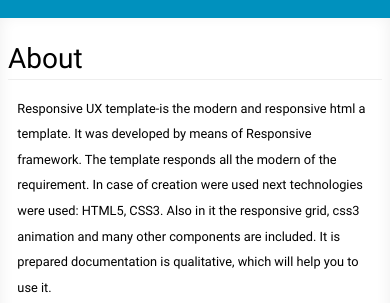
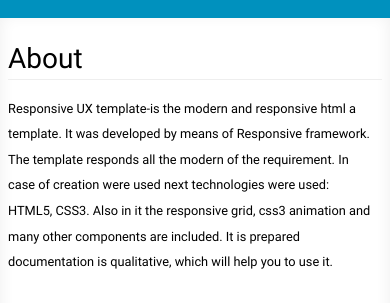
Before and after one commit to grachpower/responiveTemp.github.io, a website: page src/index.html in a window 390 px wide. Shown: the part 536-839 px from the top of the page. Drawn offline with Linux system fonts and the light colour scheme; some packages are replaced by stand-ins of ours.

Commit message:
fixed about column margin left-right

```diff
--- a/src/css/components/about.scss
+++ b/src/css/components/about.scss
@@ -11,9 +11,7 @@
 
 @media screen and (max-width: 640px) {
     .about__column {
-        width: 95%;
-        margin-left: auto;
-        margin-right: auto;
+        width: 100%;
 
         &:last-of-type {
             width: 95%;
```
Also changed, not shown: docs/css/style.css, src/css/style.css.
